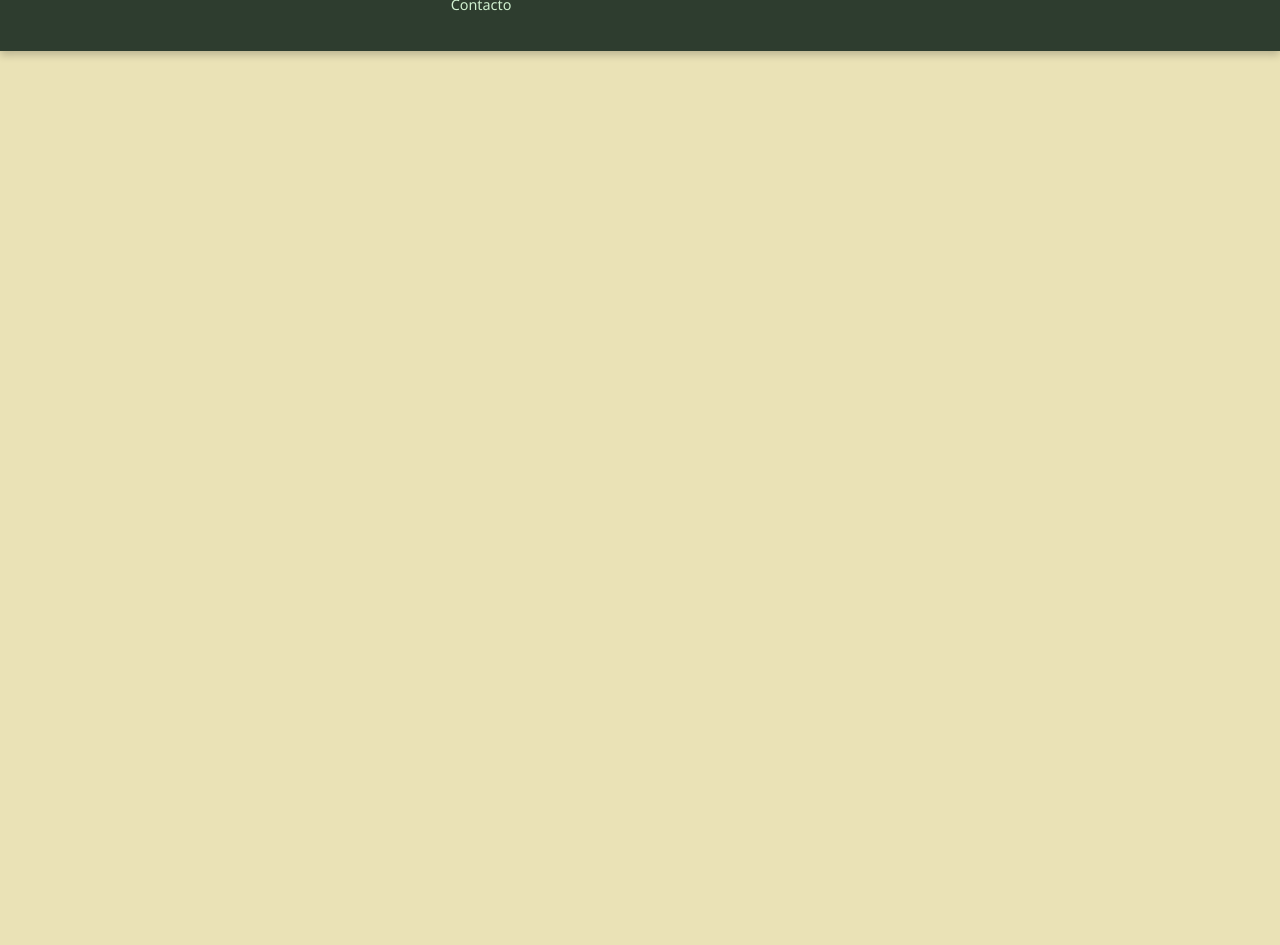
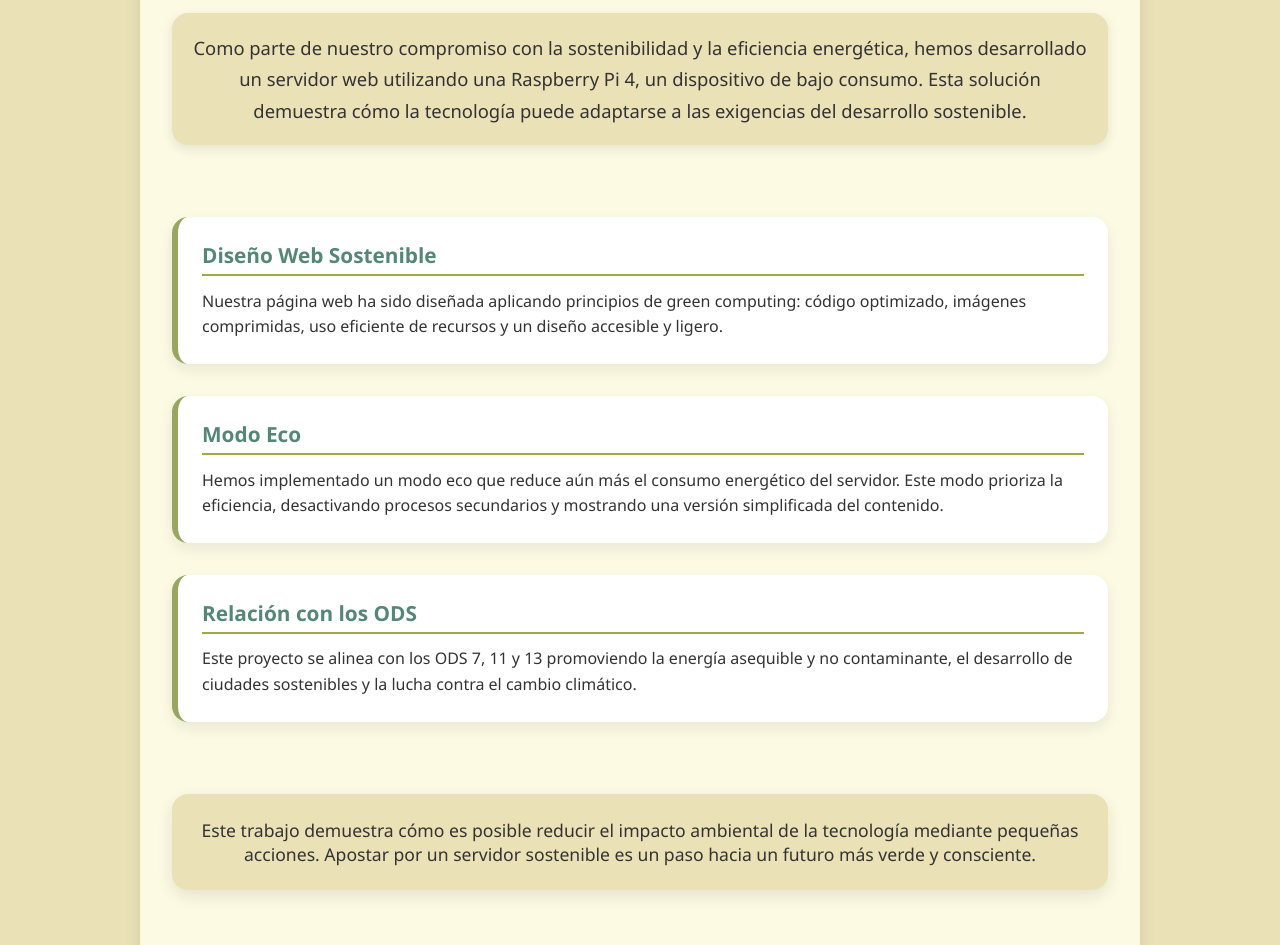
Before and after one commit to Lmrocio/Proyecto_sostenibilidad, a plain HTML site: page nuestroproyecto.html in a window 1280 px wide. Shown: the part 258-1203 px from the top of the page. Before the commit the page ends 800 px from the top, so only its background shows below. Drawn offline with Linux system fonts and the light colour scheme.

Commit message:
Terminada

```diff
--- a/css/style.css
+++ b/css/style.css
@@ -359,3 +359,95 @@ section {
     line-height: 1.7;
     color: var(--texto-oscuro);
 }
+
+main.implementaciones {
+    margin-top: 2rem;
+    margin-bottom: 2rem;
+}
+
+.implementaciones {
+    background-color: var(--beige-claro);
+    padding: 3rem 2rem;
+    max-width: 1000px;
+    margin: 0 auto;
+    border-radius: 1rem;
+    box-shadow: 0 6px 16px rgba(0, 0, 0, 0.1);
+    display: flex;
+    flex-direction: column;
+    gap: 2.5rem;
+}
+
+.implementaciones__intro {
+    text-align: center;
+}
+
+.implementaciones__title {
+    font-size: 2rem;
+    color: var(--verde-principal);
+    margin-bottom: 1rem;
+    position: relative;
+}
+
+.implementaciones__title::after {
+    content: "";
+    display: block;
+    width: 60px;
+    height: 4px;
+    background-color: var(--verde-lima);
+    margin: 0.5rem auto 0;
+    border-radius: 2px;
+}
+
+.implementaciones__text {
+    font-size: 1.15rem;
+    color: var(--texto-oscuro);
+    line-height: 1.7;
+    background-color: var(--beige-oscuro);
+    padding: 1.2rem;
+    border-radius: 1rem;
+    box-shadow: 0 4px 12px rgba(0, 0, 0, 0.1);
+}
+
+.implementaciones__detalle {
+    display: flex;
+    flex-direction: column;
+    gap: 2rem;
+}
+
+.implementaciones__bloque {
+    background-color: var(--blanco);
+    border-left: 6px solid var(--verde-oliva);
+    padding: 1.5rem;
+    border-radius: 1rem;
+    box-shadow: 0 6px 14px rgba(0, 0, 0, 0.08);
+    transition: transform 0.2s ease;
+}
+
+.implementaciones__bloque:hover {
+    transform: translateY(-3px);
+    box-shadow: 0 10px 20px rgba(0, 0, 0, 0.12);
+}
+
+.implementaciones__subtitle {
+    font-size: 1.3rem;
+    color: var(--verde-principal);
+    margin-bottom: 0.8rem;
+    border-bottom: 2px solid var(--verde-lima);
+    padding-bottom: 0.3rem;
+}
+
+.implementaciones__bloque p {
+    font-size: 1rem;
+    line-height: 1.6;
+    color: var(--texto-oscuro);
+}
+
+.implementaciones__conclusion p {
+    font-size: 1.1rem;
+    color: var(--texto-oscuro);
+    background-color: var(--beige-oscuro);
+    padding: 1.5rem;
+    border-radius: 1rem;
+    text-align: center;
+    box-shadow: 0 6px 16px rgba(0, 0, 0, 0.1);
+}
--- a/nuestroproyecto.html
+++ b/nuestroproyecto.html
@@ -18,6 +18,46 @@
 
     <button class="eco-toggle" title="Activar modo ecológico">🌱</button>
   </header>
+
+  <main class="implementaciones">
+    <section class="implementaciones__intro">
+      <h1 class="implementaciones__title">Nuestro Proyecto: Tecnología Sostenible en Acción</h1>
+      <p class="implementaciones__text">
+        Como parte de nuestro compromiso con la sostenibilidad y la eficiencia energética, hemos desarrollado un servidor web utilizando una Raspberry Pi 4, un dispositivo de bajo consumo. Esta solución demuestra cómo la tecnología puede adaptarse a las exigencias del desarrollo sostenible.
+      </p>
+    </section>
+
+    <section class="implementaciones__detalle">
+      <div class="implementaciones__bloque">
+        <h2 class="implementaciones__subtitle">Diseño Web Sostenible</h2>
+        <p>
+          Nuestra página web ha sido diseñada aplicando principios de green computing: código optimizado, imágenes comprimidas, uso eficiente de recursos y un diseño accesible y ligero.
+        </p>
+      </div>
+
+      <div class="implementaciones__bloque">
+        <h2 class="implementaciones__subtitle">Modo Eco</h2>
+        <p>
+          Hemos implementado un modo eco que reduce aún más el consumo energético del servidor. Este modo prioriza la eficiencia, desactivando procesos secundarios y mostrando una versión simplificada del contenido.
+        </p>
+      </div>
+
+      <div class="implementaciones__bloque">
+        <h2 class="implementaciones__subtitle">Relación con los ODS</h2>
+        <p>
+          Este proyecto se alinea con los ODS 7, 11 y 13 promoviendo la energía asequible y no contaminante, el desarrollo de ciudades sostenibles y la lucha contra el cambio climático.
+        </p>
+      </div>
+    </section>
+
+    <section class="implementaciones__conclusion">
+      <p>
+        Este trabajo demuestra cómo es posible reducir el impacto ambiental de la tecnología mediante pequeñas acciones. Apostar por un servidor sostenible es un paso hacia un futuro más verde y consciente.
+      </p>
+    </section>
+  </main>
+
+
 
   <footer class="footer">
     <div class="footer__container">
```
